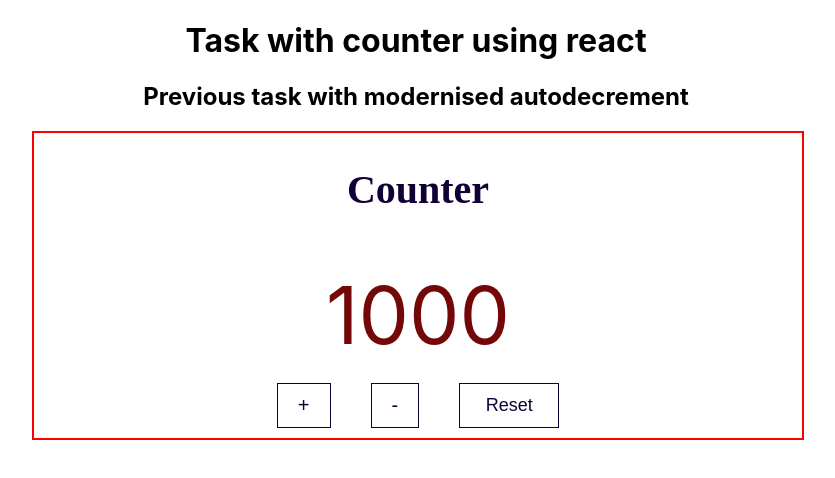
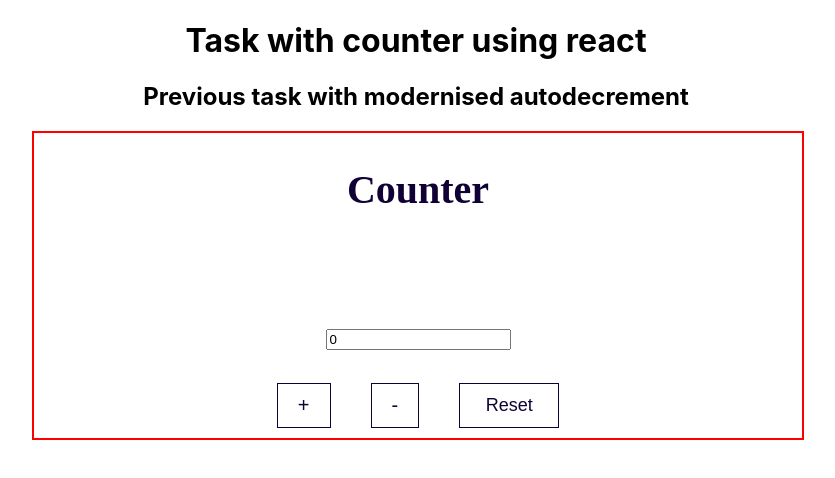
Before and after one commit to jalynkyrgyz/Mega-Bosster-First-Week, a React (Create React App) app in the folder counter-react/: page / in a window 1280 px wide. Shown: the top 478 px of the page, without its empty margins (224-1059 px from the left). Built offline with nearby package versions, Linux system fonts and the light colour scheme.

Commit message:
docs: add autodecrement

```diff
--- a/counter-react/src/App.js
+++ b/counter-react/src/App.js
@@ -1,10 +1,10 @@
-import React, {useState} from 'react';
+import React, {useState, useEffect} from 'react';
 
 import './App.css';
 
 function App() {
-  const [counter, setCounter] = useState(1000);
-
+  const [counter, setCounter] = useState(0);
+  const [disabledClick, setDisabledClick] = useState(0)
   // increse
   const increaseCounter = () => {
     setCounter(count => count + 1);
@@ -15,7 +15,6 @@ function App() {
     if (counter > 0) {
       setCounter(count => count - 1);
     }
-
   };
 
   //reset counter
@@ -24,7 +23,20 @@ function App() {
   }
 
    // autodecrement
-
+  useEffect(()=> {
+    const autoDecrement = null;
+    if(!counter) {
+      setDisabledClick(false)
+    }
+    if(disabledClick) {
+      autoDecrement = setInterval(()=> {
+        if(counter && counter < 1000) {
+          setCounter(count => count -1)
+        }
+      }, 1000)
+    }
+    return () => clearInterval(autoDecrement)
+  }, [counter])
 
 
   return (
@@ -33,7 +45,13 @@ function App() {
        <h2>Previous task with modernised autodecrement</h2>
       <div className="counter">
       <h2>Counter</h2>
-      <span className="counter__output">{counter}</span>
+      <span className="counter__output">
+        <input className='input_place' type={'number'} value={counter} placeholder = {"Insert your number"}
+          onChange={e=>{
+            setCounter(+e.target.value> 1000 ? counter : e.target.value)
+            setDisabledClick(true)
+          }}  />
+      </span>
       <div className="btn__container">
         <button className="control__btn" onClick={increaseCounter}>+</button>
         <button className="control__btn" onClick={decreaseCounter}>-</button>
```
